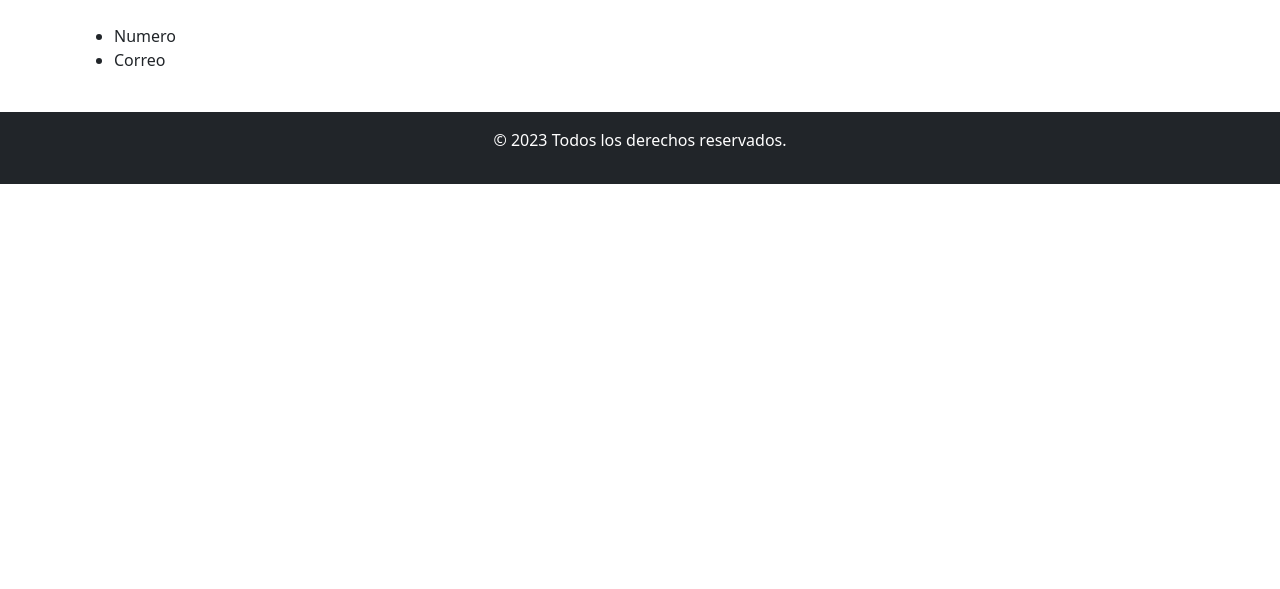
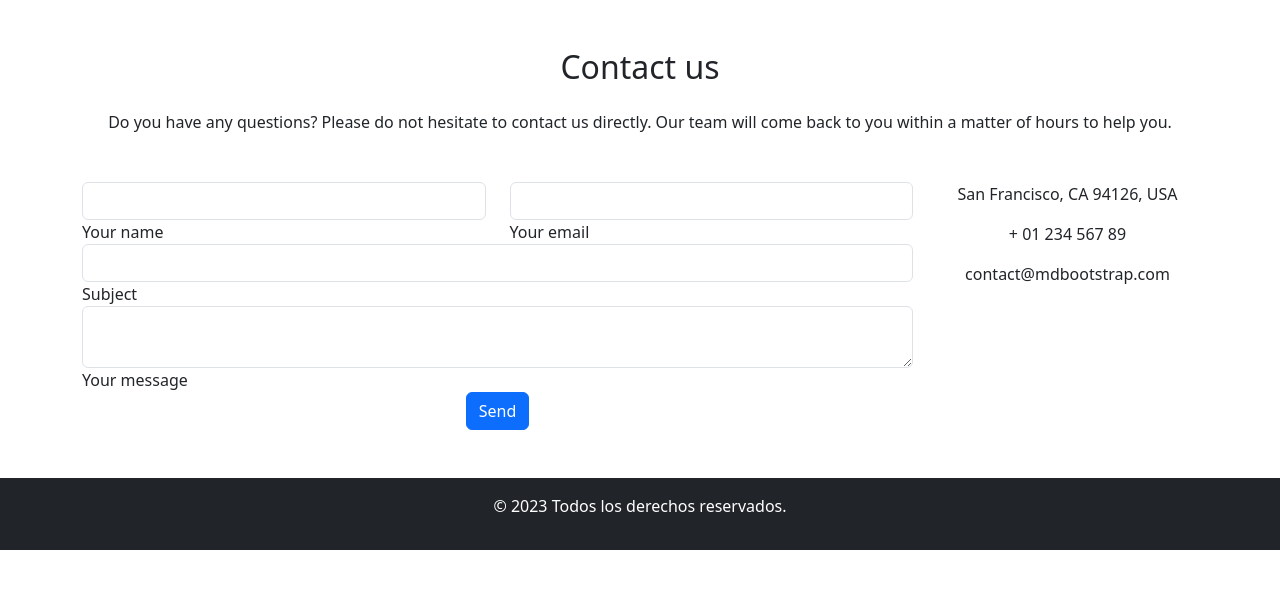
Before and after one commit to AndresSilverall/sistema-gestion-de-materias, a Django app: page /info/ in a window 1280 px wide. Shown: the part 56-645 px from the top of the page. Run offline with Django 4.2, Linux system fonts and the light colour scheme.

Commit message:
se actualizo el formulario de contacto

```diff
--- a/GestionarMaterias/templates/contacto.html
+++ b/GestionarMaterias/templates/contacto.html
@@ -3,9 +3,101 @@
 {% block title%} Datos de contacto {% endblock %}
 {% block body%}
 
-<ul>
-    <li>Numero</li>
-    <li>Correo</li>
-</ul>
+<!--Section: Contact v.2-->
+<section class="mb-4">
+
+    <!--Section heading-->
+    <h2 class="h1-responsive font-weight-bold text-center my-4">Contact us</h2>
+    <!--Section description-->
+    <p class="text-center w-responsive mx-auto mb-5">Do you have any questions? Please do not hesitate to contact us directly. Our team will come back to you within
+        a matter of hours to help you.</p>
+
+    <div class="row">
+
+        <!--Grid column-->
+        <div class="col-md-9 mb-md-0 mb-5">
+            <form id="contact-form" name="contact-form" action="mail.php" method="POST">
+
+                <!--Grid row-->
+                <div class="row">
+
+                    <!--Grid column-->
+                    <div class="col-md-6">
+                        <div class="md-form mb-0">
+                            <input type="text" id="name" name="name" class="form-control">
+                            <label for="name" class="">Your name</label>
+                        </div>
+                    </div>
+                    <!--Grid column-->
+
+                    <!--Grid column-->
+                    <div class="col-md-6">
+                        <div class="md-form mb-0">
+                            <input type="text" id="email" name="email" class="form-control">
+                            <label for="email" class="">Your email</label>
+                        </div>
+                    </div>
+                    <!--Grid column-->
+
+                </div>
+                <!--Grid row-->
+
+                <!--Grid row-->
+                <div class="row">
+                    <div class="col-md-12">
+                        <div class="md-form mb-0">
+                            <input type="text" id="subject" name="subject" class="form-control">
+                            <label for="subject" class="">Subject</label>
+                        </div>
+                    </div>
+                </div>
+                <!--Grid row-->
+
+                <!--Grid row-->
+                <div class="row">
+
+                    <!--Grid column-->
+                    <div class="col-md-12">
+
+                        <div class="md-form">
+                            <textarea type="text" id="message" name="message" rows="2" class="form-control md-textarea"></textarea>
+                            <label for="message">Your message</label>
+                        </div>
+
+                    </div>
+                </div>
+                <!--Grid row-->
+
+            </form>
+
+            <div class="text-center text-md-left">
+                <a class="btn btn-primary" onclick="document.getElementById('contact-form').submit();">Send</a>
+            </div>
+            <div class="status"></div>
+        </div>
+        <!--Grid column-->
+
+        <!--Grid column-->
+        <div class="col-md-3 text-center">
+            <ul class="list-unstyled mb-0">
+                <li><i class="fas fa-map-marker-alt fa-2x"></i>
+                    <p>San Francisco, CA 94126, USA</p>
+                </li>
+
+                <li><i class="fas fa-phone mt-4 fa-2x"></i>
+                    <p>+ 01 234 567 89</p>
+                </li>
+
+                <li><i class="fas fa-envelope mt-4 fa-2x"></i>
+                    <p>contact@mdbootstrap.com</p>
+                </li>
+            </ul>
+        </div>
+        <!--Grid column-->
+
+    </div>
+
+</section>
+<!--Section: Contact v.2-->
 
 {% endblock %}
```
